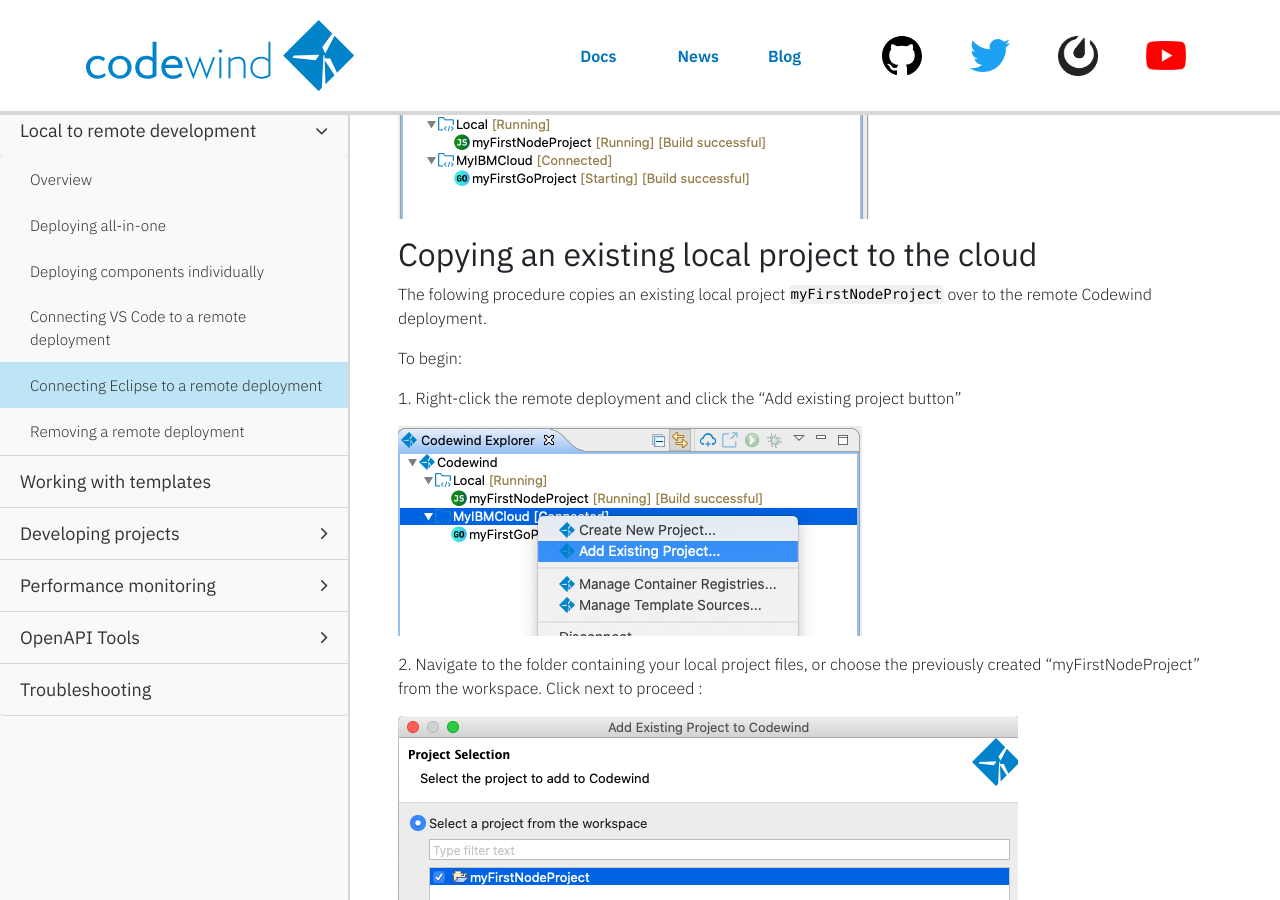
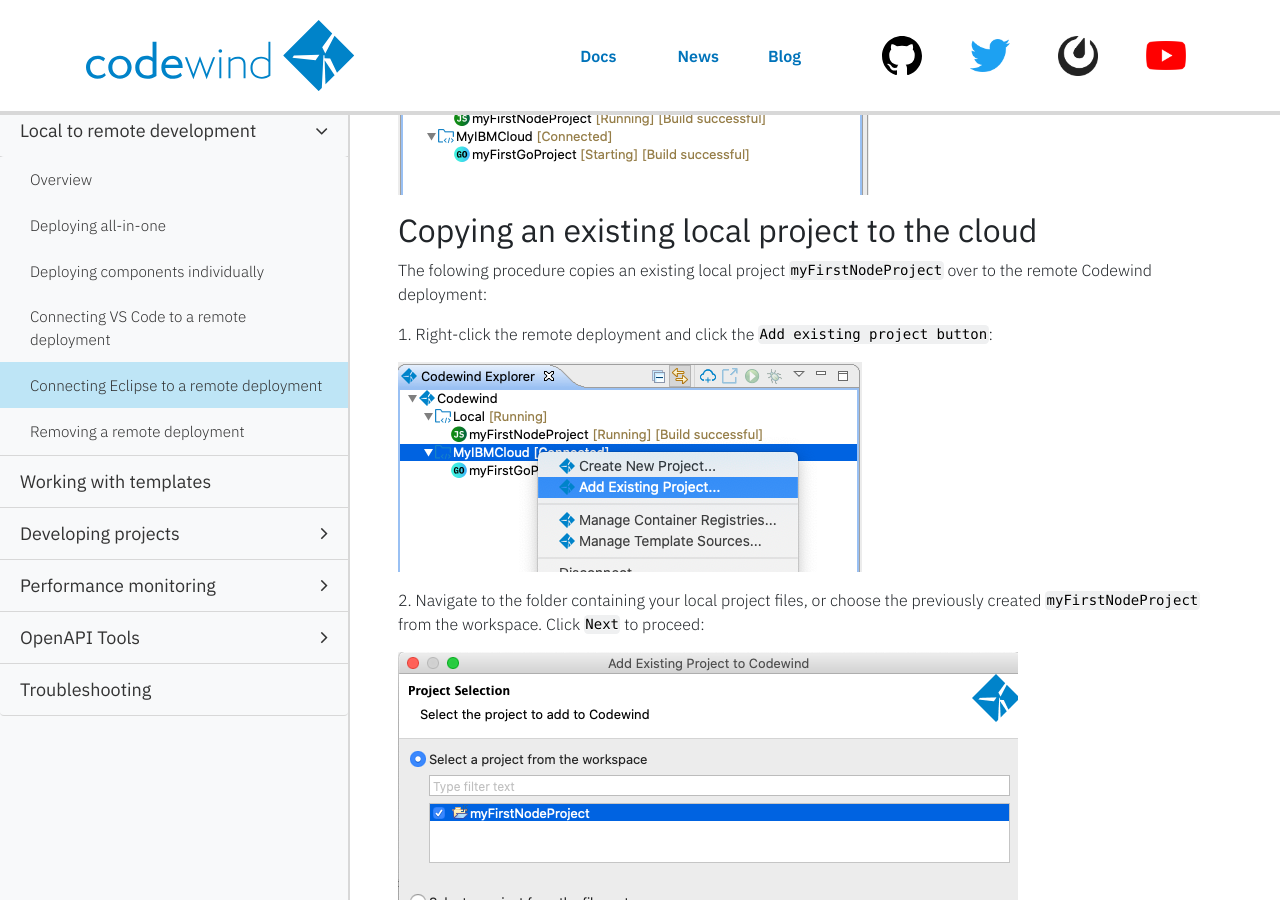
Before and after one commit to eclipse-archived/codewind-docs, a Jekyll site: the page built from docs/_documentations/remotedeploy-eclipse.md, in a window 1280 px wide and 900 px high, scrolled down 2987 px. Built offline with Jekyll 4.4.1, drawn with Linux system fonts in a browser that asks for light colours; nearby versions of some CDN libraries; comment, search, counter and statistics services are not loaded; some of the changed text lies outside the part shown.

Commit message:
Final edits
Signed-off-by: micgibso <MICGIBSO@uk.ibm.com>

```diff
--- a/docs/_documentations/remotedeploy-eclipse.md
+++ b/docs/_documentations/remotedeploy-eclipse.md
@@ -61,15 +61,13 @@ The connection is tested to validate your credentials, and these are then stored
 
 ## Copying an existing local project to the cloud
 
-The folowing procedure copies an existing local project `myFirstNodeProject` over to the remote Codewind deployment.
+The folowing procedure copies an existing local project `myFirstNodeProject` over to the remote Codewind deployment:
 
-To begin:
-
-1\. Right-click the remote deployment and click the "Add existing project button"
+1\. Right-click the remote deployment and click the `Add existing project button`:
 
 ![Add existing project](./images/remoteeclipse/addExistingProject.png)
 
-2\. Navigate to the folder containing your local project files, or choose the previously created "myFirstNodeProject" from the workspace. Click next to proceed :
+2\. Navigate to the folder containing your local project files, or choose the previously created `myFirstNodeProject` from the workspace. Click `Next` to proceed:
 
 ![Add to Codewind](./images/remoteeclipse/existingProject.png)
 
```
Also changed, not shown: other parts of docs/_documentations/remotedeploy-eclipse.md (+2 -2 lines), docs/_documentations/remote-overview.md (+2 -2 lines), docs/_documentations/remote-removing.md (+2 -2 lines), docs/_documentations/remotedeploy-single.md (+2 -4 lines), docs/_documentations/remotedeploy-vscode.md (+10 -13 lines).
